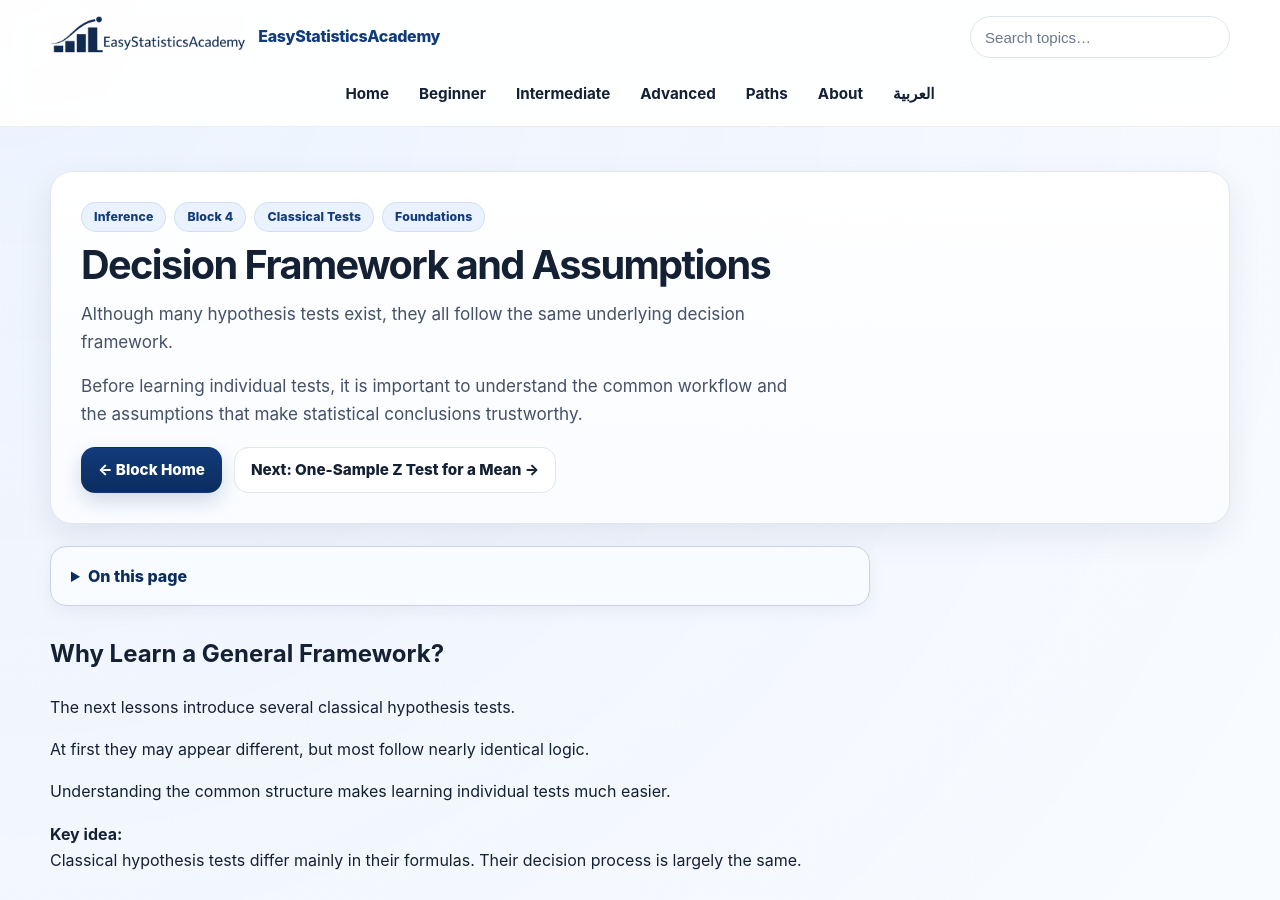
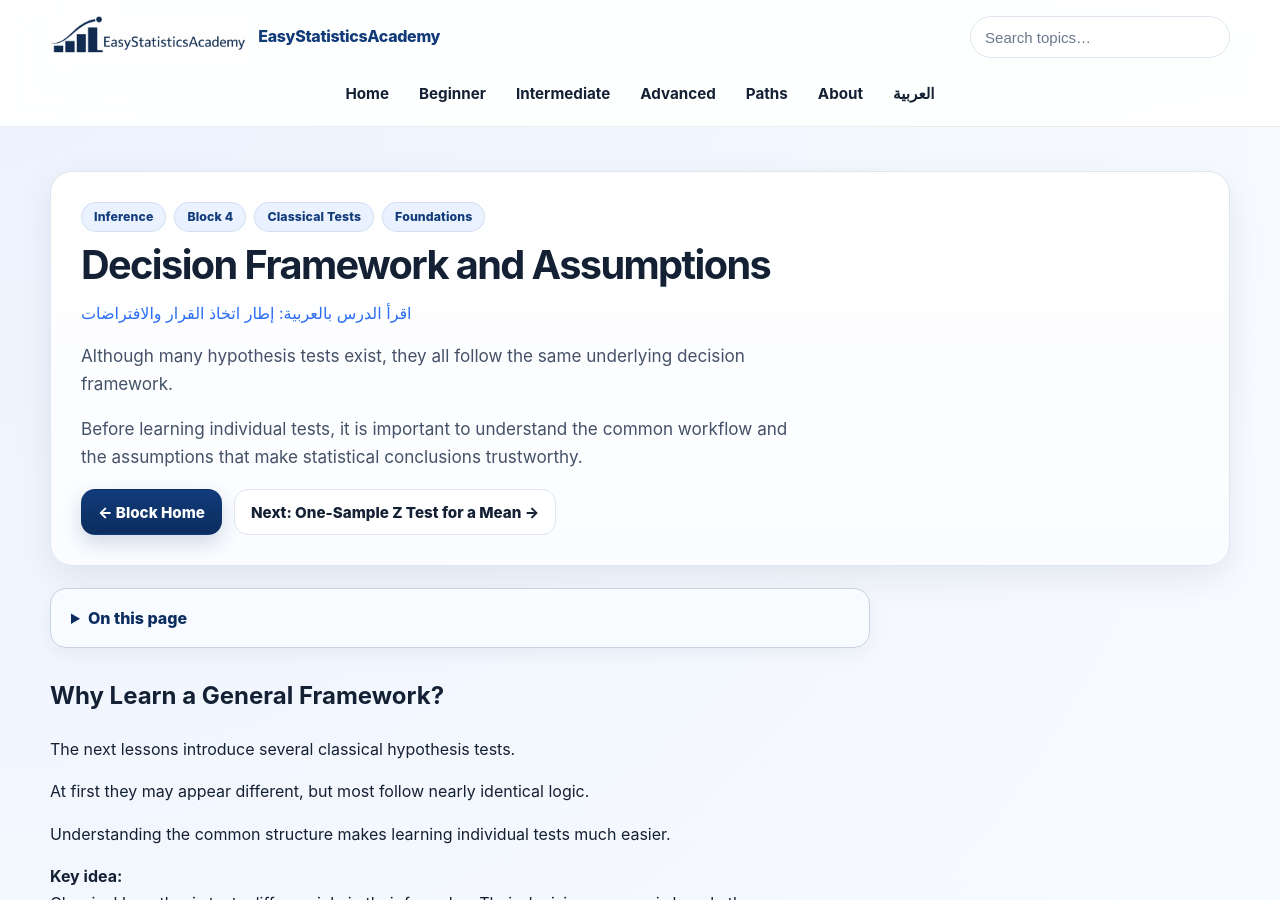
Before and after one commit to ammar-homaida-statistics/easystatisticsacademy, a Jekyll site: the page built from inference/classical-tests/decision-framework-and-assumptions/index.md, in a window 1280 px wide and 900 px high. Built offline with Jekyll 4.4.1, drawn with Linux system fonts in a browser that asks for light colours; some of the changed lines change nothing that is shown.

Commit message:
Batch #85: connect English classical testing lesson to Arabic companion

```diff
--- a/inference/classical-tests/decision-framework-and-assumptions/index.md
+++ b/inference/classical-tests/decision-framework-and-assumptions/index.md
@@ -4,6 +4,9 @@ title: Decision Framework and Assumptions
 description: Learn the general workflow behind classical hypothesis tests and the assumptions required for valid statistical conclusions.
 permalink: /inference/classical-tests/decision-framework-and-assumptions/
 sidebar: false
+math: true
+translation_pair: classical-tests-framework
+learning_resource: true
 ---
 
 <!-- SAVE LESSON PROGRESS -->
@@ -40,6 +43,7 @@ sidebar: false
     </div>
 
     <h1>Decision Framework and Assumptions</h1>
+<p><a href="/ar/inference/classical-tests/decision-framework-and-assumptions/" lang="ar" dir="rtl">اقرأ الدرس بالعربية: إطار اتخاذ القرار والافتراضات</a></p>
 
     <p class="lead">
       Although many hypothesis tests exist, they all follow the same underlying decision framework.
```
